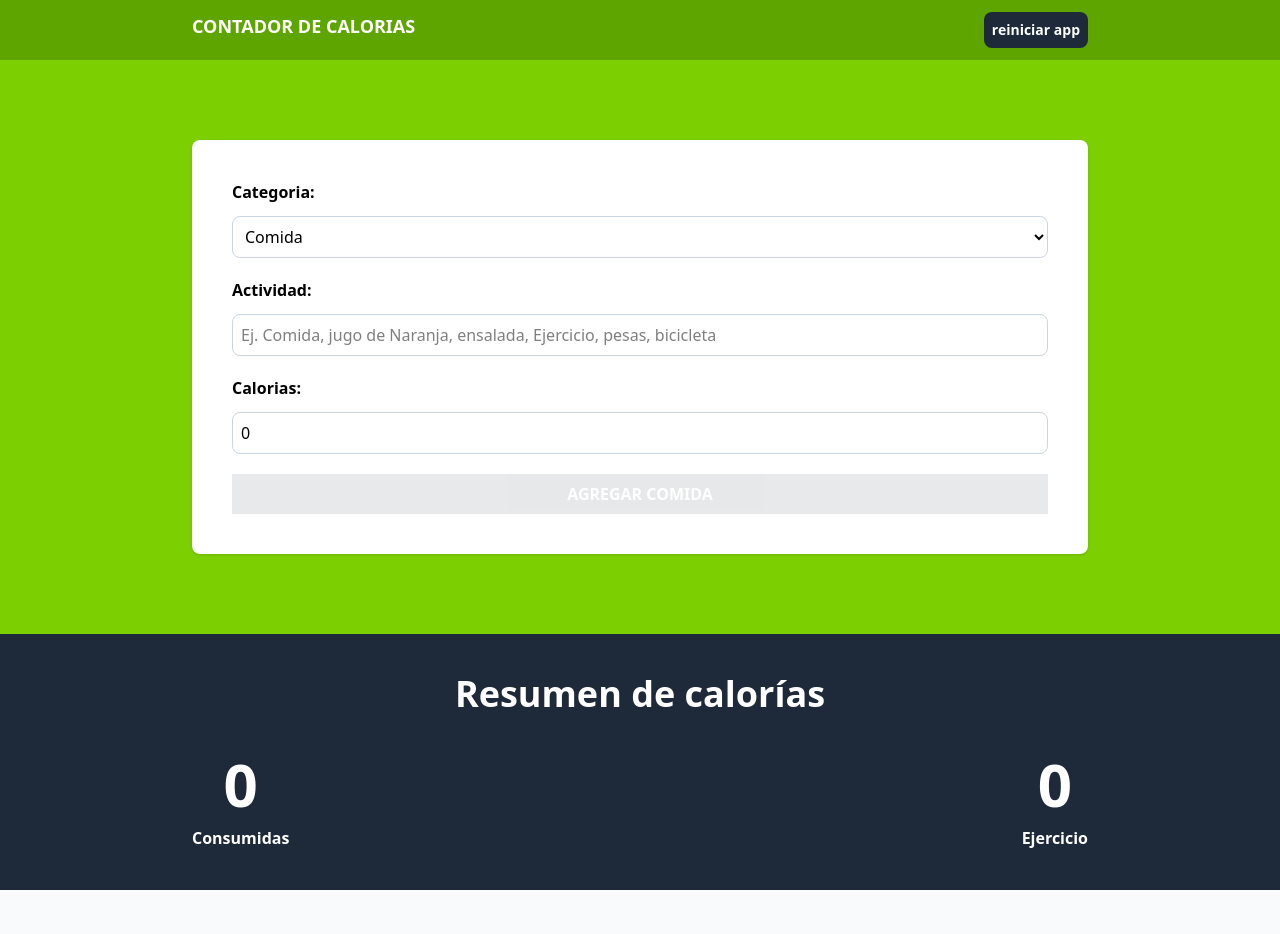
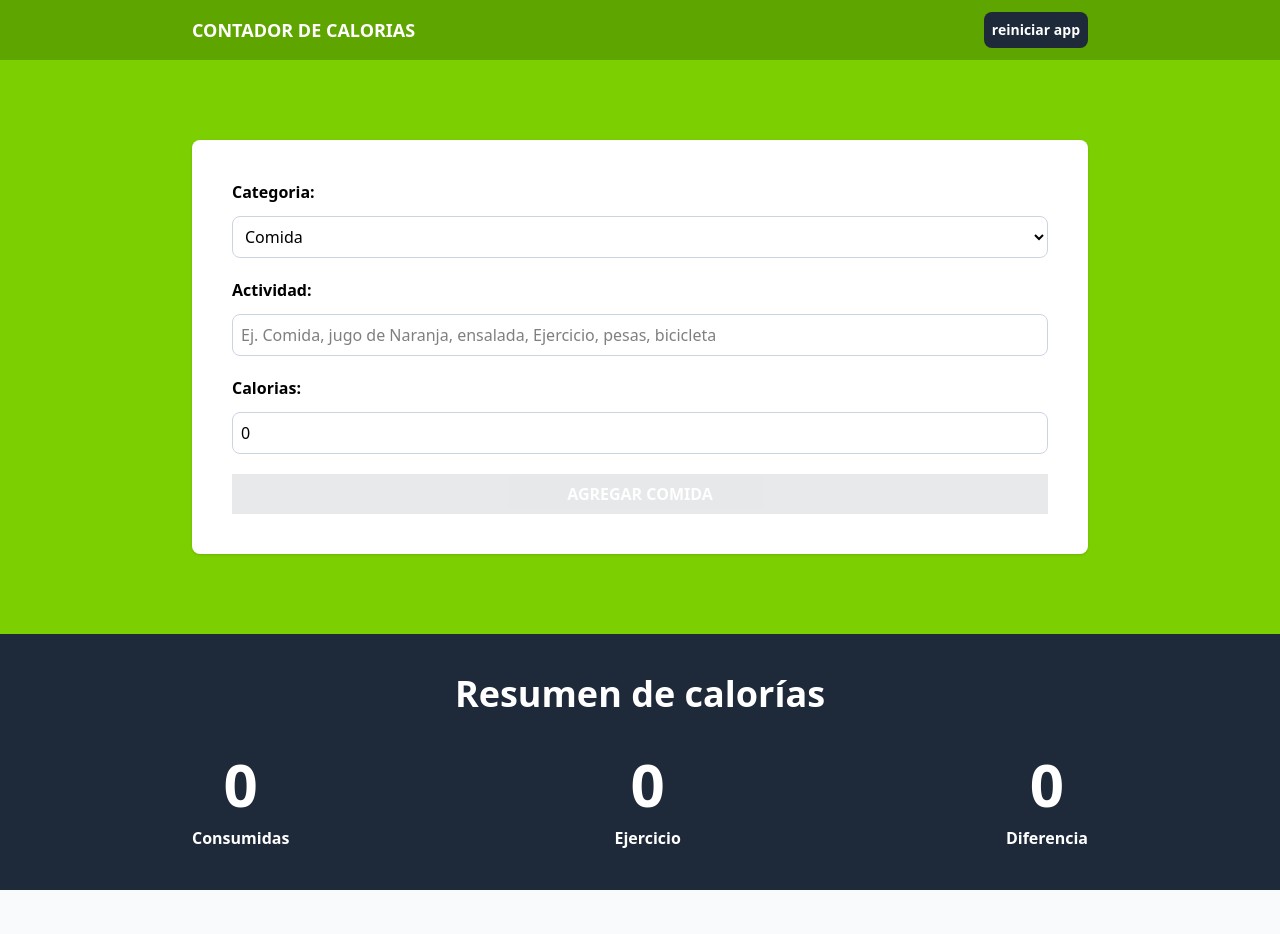
Before and after one commit to JoluDev05/calorie-tracker, a React (Vite) app: page / in a window 1280 px wide. Shown: the top 934 px of the page. Built offline with nearby package versions, Linux system fonts and the light colour scheme.

Commit message:
Mostrando diferencial de calorias

```diff
--- a/src/App.tsx
+++ b/src/App.tsx
@@ -15,7 +15,7 @@
   return (
     <>
       <header className="bg-lime-600 py-3">
-        <div className="max-w-4xl mx-auto flex justify-between">
+        <div className="max-w-4xl mx-auto flex justify-between items-center">
           <h1 className="text-center text-lg font-bold text-white uppercase">
             Contador de calorias
           </h1>
--- a/src/components/CalorieTracker.tsx
+++ b/src/components/CalorieTracker.tsx
@@ -15,6 +15,8 @@
 
         const caloriesBurned = useMemo (() => activities.reduce((total, activity) =>
         activity.category === 2 ? total + activity.calories : total, 0) , [activities]);
+
+        const netCalories = useMemo(() => caloriesConsumed - caloriesBurned, [activities]);
   return (
     <>
 
@@ -30,6 +32,10 @@
                 calories={caloriesBurned}
                 text="Ejercicio"
              />
+             <CalorieDisplay
+                calories={netCalories}
+                text="Diferencia"
+             />
         </div>
     </>
   )
```
